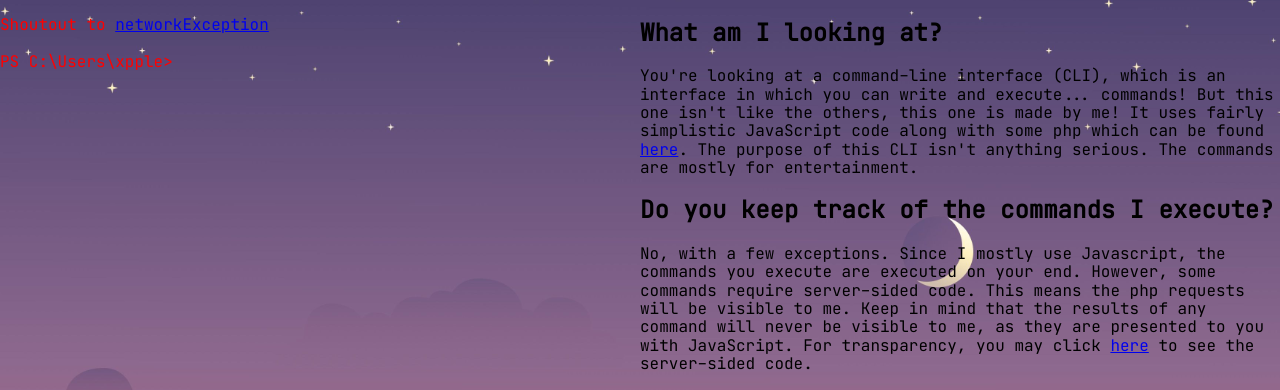
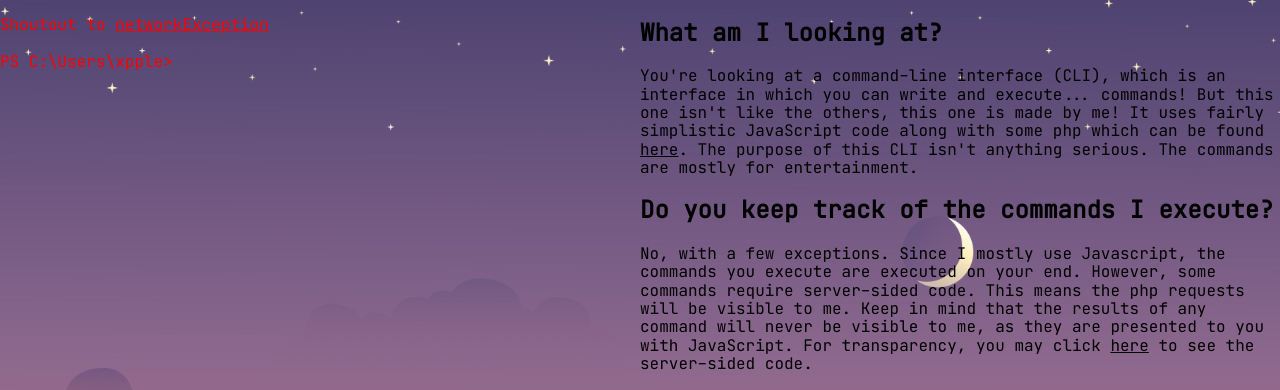
Before and after one commit to xpple/xpple.dev, a plain HTML site: page index.html in a window 1280 px wide. Shown: the part 61-451 px from the top of the page. Drawn offline with Linux system fonts and the light colour scheme.

Commit message:
Change styling for <a>

```diff
--- a/assets/stylesheets/main.css
+++ b/assets/stylesheets/main.css
@@ -11,9 +11,6 @@ html {
 }
 .jetbrains {
 	font-family: JetBrainsMono-Regular, monospace;
-}
-.large {
-	font-size: 100px;
 }
 .red {
 	color: rgb(255, 0, 0);
@@ -29,6 +26,10 @@ html {
 }
 ::-webkit-scrollbar {
 	display: none;
+}
+a:link, a:visited, a:hover, a:active {
+	text-decoration: underline;
+	color: inherit;
 }
 /* Extra small devices (phones, 600px and down) */
 @media only screen and (max-width: 600px) {
@@ -55,6 +56,7 @@ html {
 		flex-grow: 1;
 	}
 }
+
 
 /* Small devices (portrait tablets and large phones, 600px and up) */
 @media only screen and (min-width: 600px) {
```
